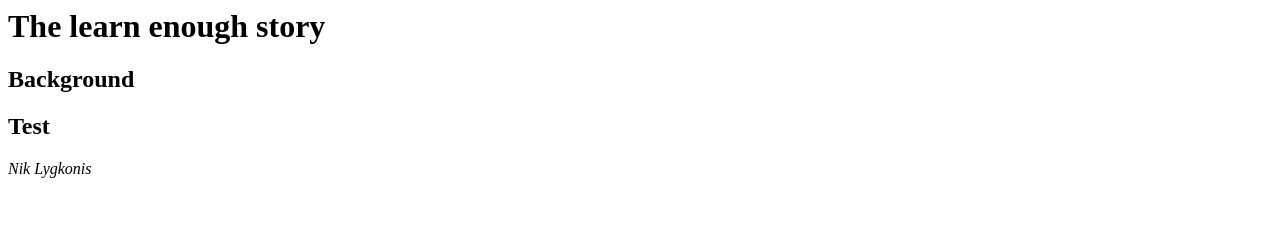
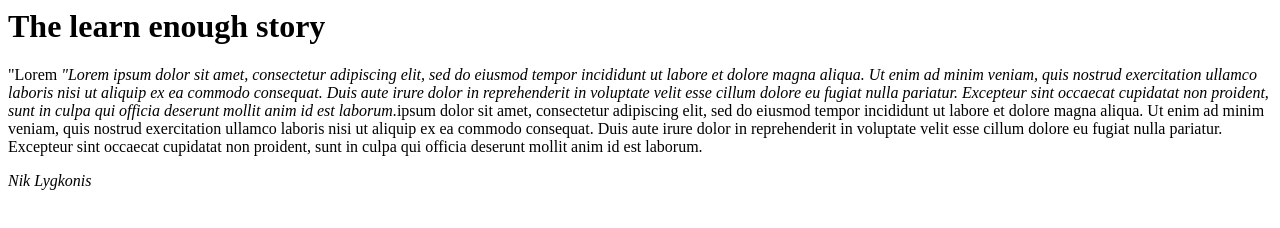
Before and after one commit to 2betafactor/sample_website, a plain HTML site: page index.html in a window 1280 px wide. Drawn offline with Linux system fonts and the light colour scheme.

Commit message:
Convert index page to fully valid HTMxaL

```diff
--- a/index.html
+++ b/index.html
@@ -5,8 +5,8 @@
   </head>
   <body>
   <h1> The learn enough story</h1>
-  <h2>Background</h2>
-  <h2>Test</h2>
+  <p>"Lorem <em>"Lorem ipsum dolor sit amet, consectetur adipiscing elit, sed do eiusmod tempor incididunt ut labore et dolore magna aliqua. Ut enim ad minim veniam, quis nostrud exercitation ullamco laboris nisi ut aliquip ex ea commodo consequat. Duis aute irure dolor in reprehenderit in voluptate velit esse cillum dolore eu fugiat nulla pariatur. Excepteur sint occaecat cupidatat non proident, sunt in culpa qui officia deserunt mollit anim id est laborum.</em>ipsum dolor sit amet, consectetur adipiscing elit, sed do eiusmod tempor incididunt ut labore et dolore magna aliqua. Ut enim ad minim veniam, quis nostrud exercitation ullamco laboris nisi ut aliquip ex ea commodo consequat. Duis aute irure dolor in reprehenderit in voluptate velit esse cillum dolore eu fugiat nulla pariatur. Excepteur sint occaecat cupidatat non proident, sunt in culpa qui officia deserunt mollit anim id est laborum.</p>
+
   <em>Nik Lygkonis</em>
   </body>
 </html>
```
